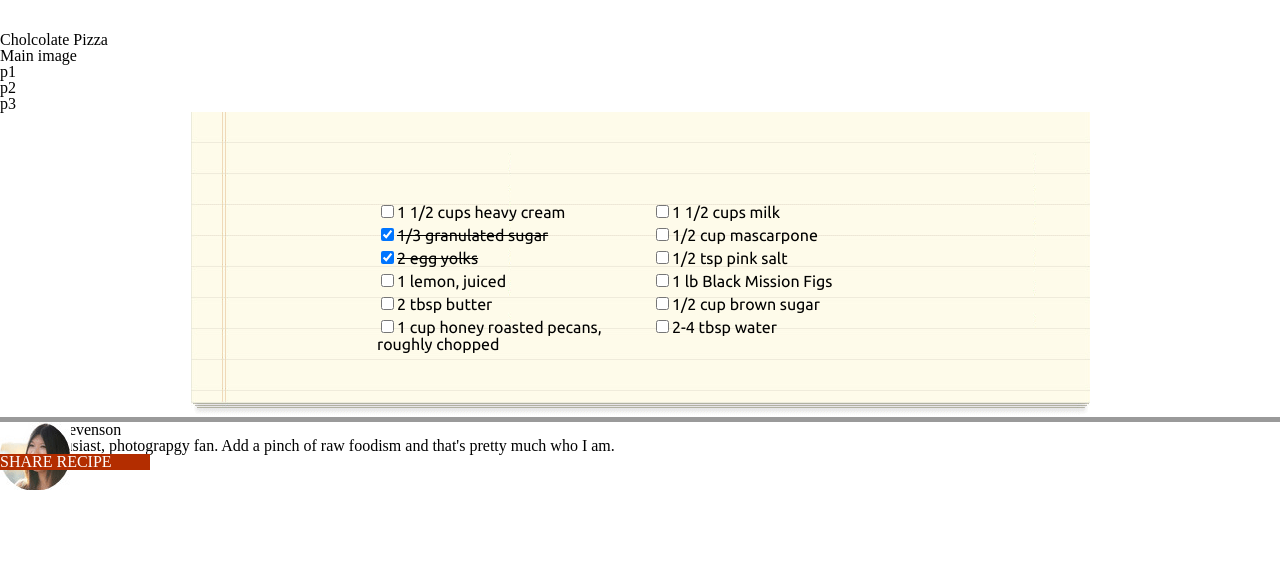
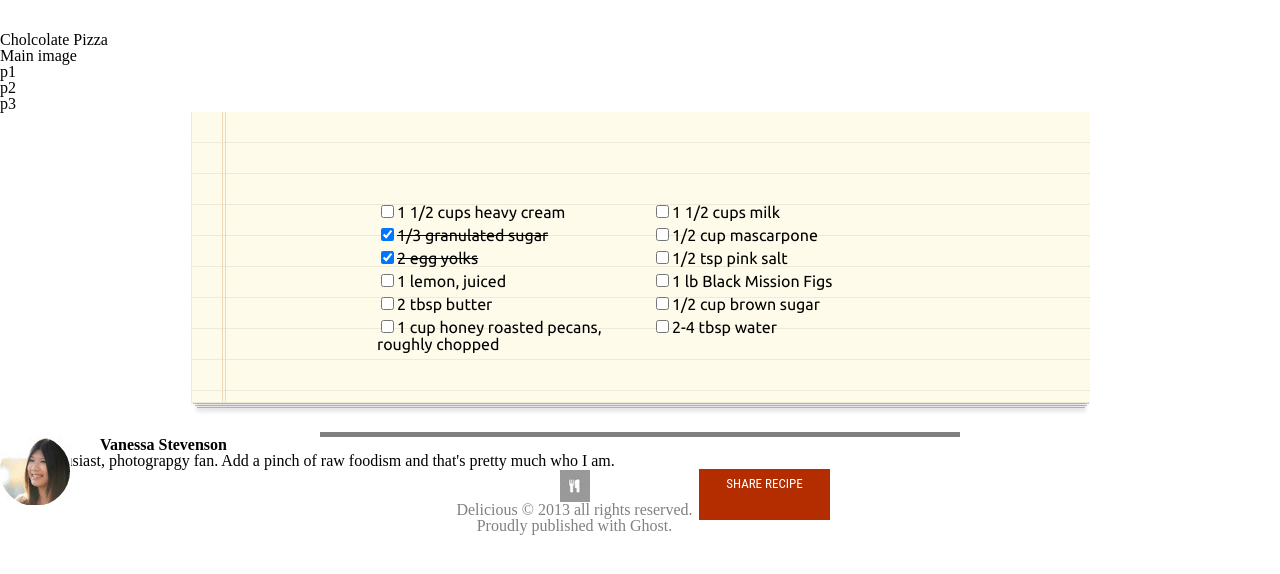
Before and after one commit to ravewillow6383/chocolate-pizza, a plain HTML site: page index.html in a window 1280 px wide. Shown: the top 574 px of the page. Drawn offline with Linux system fonts and the light colour scheme.

Commit message:
working on footer of page

```diff
--- a/css/style.css
+++ b/css/style.css
@@ -27,18 +27,49 @@ div ul li{
 .checked{
     text-decoration: line-through;
 }
-#paper{
-    border-bottom: outset;
-    border-width:5px;
+#bottomBorder{
+ background-color:gray;
+ color: gray;
+ display: block;
+ margin-left: auto;
+ margin-right: auto;
+ width:50%;
+ height:5px;
+ margin-top: 15px;
 }
 .bottom img{
     position: absolute;
     float:left;
 }
 #share{
-    position: fixed;
+    position: relative;
     float: right;
     color:white;
     width: 150px;
     background-color:rgb(179, 45, 0);
+    height:35px;
+    width:115px;
+    text-align: center;
+    font-size: 13px;
+    right:450px;
+    padding: 8px;
+    font-family: 'Roboto Condensed', sans-serif;
 }
+footer img{
+    display: block;
+    margin-left: auto;
+    margin-right: auto;
+}
+footer{
+    text-align: center;
+    color: gray;
+}
+h3{
+    font-weight:bold;
+    position: relative;
+    left: 100px;
+}
+bottom{
+    position: relative;
+    left:300px;
+}
--- a/index.html
+++ b/index.html
@@ -54,6 +54,7 @@
                 <li><input type="checkbox">1 cup honey roasted pecans, roughly chopped</li>
             </ul>
     </div>
+    <div id="bottomBorder"></div>
     <div class="bottom">
         <p><img src="img/van-pic.png"></p>
         <h3>Vanessa Stevenson</h3>
@@ -61,8 +62,9 @@
         <p id ="share">SHARE RECIPE</p>
     </div>
     <footer>
-        <p></p>
-        <p></p>
+        <img src="img/small-logo.png">
+        <p>Delicious &copy; 2013 all rights reserved.</p>
+        <p>Proudly published with Ghost.</p>
     </footer>
 </body>
 </html>
```
